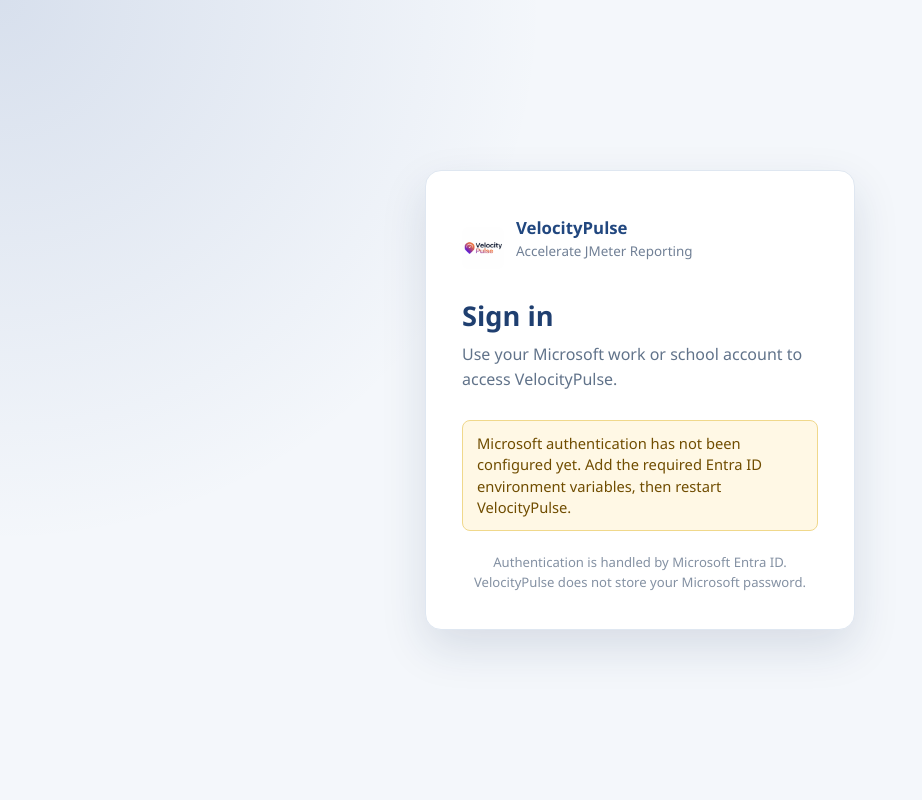
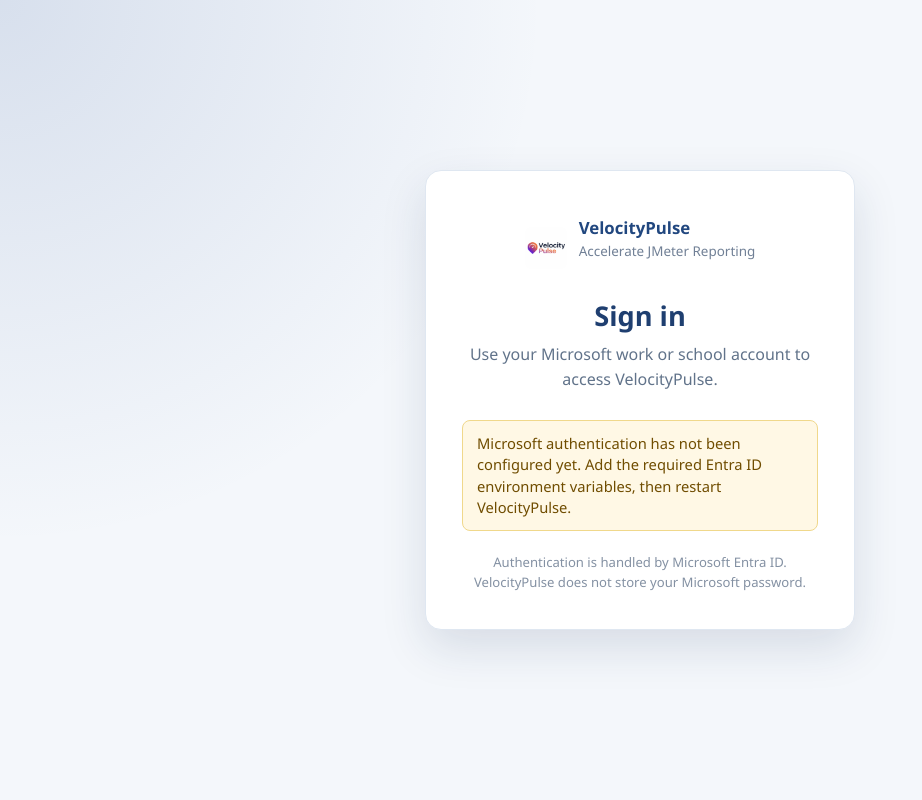
Before and after one commit to Sid147228/VelocityPulse_Full_Sep2026, a Flask app: page /login in a window 1280 px wide. Shown: the whole page, without its empty margins (0-922 px from the left). Run offline with Flask 3, Linux system fonts and the light colour scheme.

Commit message:
Center Microsoft login experience on page

```diff
--- a/templates/login.html
+++ b/templates/login.html
@@ -17,11 +17,15 @@
         radial-gradient(circle at top left, rgba(42, 82, 152, .14), transparent 34rem),
         #f4f7fb;
       color: #1f344d;
-      display: grid;
-      place-items: center;
+      display: flex;
+      align-items: center;
+      justify-content: center;
+      padding: 24px;
+      box-sizing: border-box;
     }
     .login-shell {
-      width: min(430px, calc(100% - 32px));
+      width: min(430px, 100%);
+      margin: auto;
     }
     .login-card {
       background: #fff;
@@ -33,8 +37,10 @@
     .brand {
       display: flex;
       align-items: center;
+      justify-content: center;
       gap: 12px;
       margin-bottom: 28px;
+      text-align: left;
     }
     .brand img {
       height: 42px;
@@ -53,11 +59,13 @@
       margin: 0 0 8px;
       color: #1f3f70;
       font-size: 1.7rem;
+      text-align: center;
     }
     .intro {
       margin: 0 0 28px;
       color: #61738a;
       line-height: 1.55;
+      text-align: center;
     }
     .ms-button {
       box-sizing: border-box;
```
